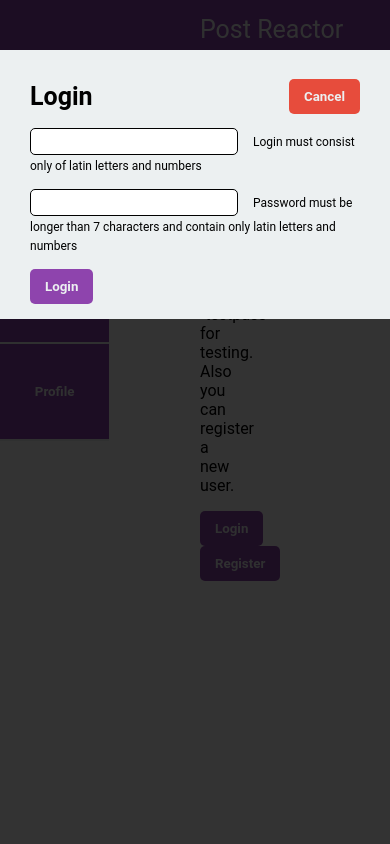
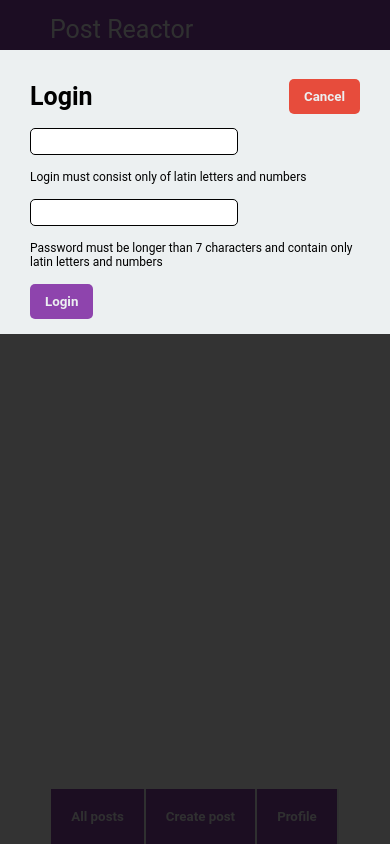
Before and after one commit to VasyaSmolyar/post-reactor, a React (Create React App) app: page / in a window 390 px wide. Both pictures are taken after a click on the button "Login". Built offline with nearby package versions, Linux system fonts and the light colour scheme; what webfontloader would draw is missing.

Commit message:
Add adaptivity components

```diff
--- a/src/App.css
+++ b/src/App.css
@@ -1,7 +1,3 @@
-/*
-    min 762px width
-*/
-
 body {
   font-family: Roboto;
 }
@@ -123,10 +119,43 @@ button {
   }
 
   .main-picture {
+    display: inline-block;
+    width: 100%;
+    height: 100%;
+  }
+
+  .center {
+    text-align: center;
+    margin-left: auto;
+    margin-right: auto;
     max-width: 400px;
     max-height: 400px;
   }
 
-  .center {
-    text-align: center;
+  @media (max-width: 768px) {
+    .header {
+        padding-left: 50px;
+    }
+    .view {
+        padding: 30px 50px;
+    }
+    #menu {
+        position: fixed;
+        left: 0;
+        bottom: 0;
+        top: inherit;
+        width: 100%;
+        display: flex;
+        flex-direction: row;
+        justify-content: center;
+    }
+    #menu button {
+        padding: 20px 20px;
+        border-right: 2px solid #ecf0f1;
+        border-bottom: none;
+    }
+    #modal .inputGroup > span {
+        display: block;
+        padding-top: 15px;
+    }
   }
```
